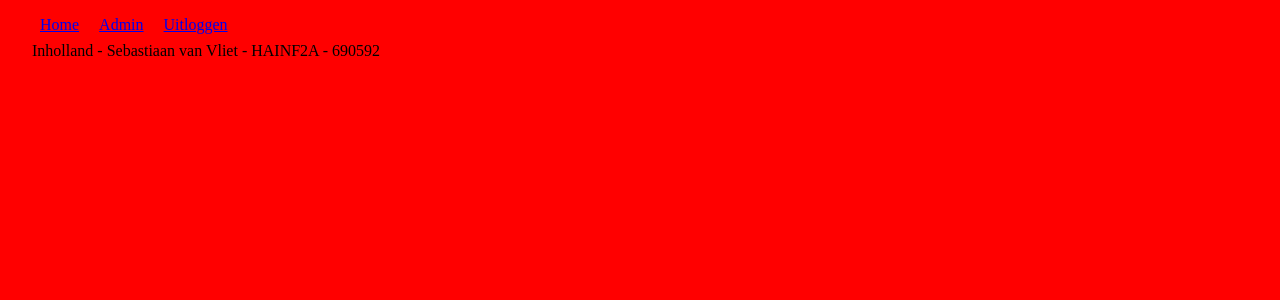
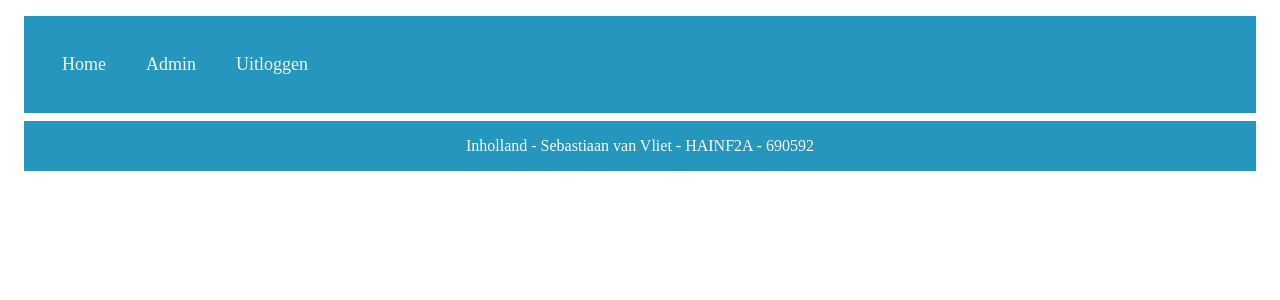
Before and after one commit to SebasJan/WelgelegenBB-WebDev1-Eindopdracht, a PHP site: page / in a window 1280 px wide. Shown: the top 300 px of the page. Run offline with PHP 8.4, Linux system fonts and the light colour scheme.

Commit message:
Ready to program

```diff
--- a/app/css/style.css
+++ b/app/public/css/style.css
@@ -1,10 +1,9 @@
 * {
     margin: 1vh;
     padding: 0;
-    background-color: red;
 }
 
-/* header {
+header {
     overflow: hidden;
     background-color: #2596be;
     padding: 1vh 10px;
@@ -36,4 +35,4 @@ footer {
     color: white;
     text-align: center;
     padding: 1vh;
-} */
+}
--- a/app/views/components/head.inc.php
+++ b/app/views/components/head.inc.php
@@ -6,7 +6,7 @@
     <meta charset="UTF-8">
     <meta http-equiv="X-UA-Compatible" content="IE=edge">
     <meta name="viewport" content="width=device-width, initial-scale=1.0">
-    <link rel="stylesheet" href="../css/style.css">
+    <link rel="stylesheet" href="css/style.css">
     <!-- <link href="https://cdn.jsdelivr.net/npm/bootstrap@5.2.2/dist/css/bootstrap.min.css" rel="stylesheet"
         integrity="sha384-Zenh87qX5JnK2Jl0vWa8Ck2rdkQ2Bzep5IDxbcnCeuOxjzrPF/et3URy9Bv1WTRi" crossorigin="anonymous"> -->
     <title>Gastenboek</title>
```
